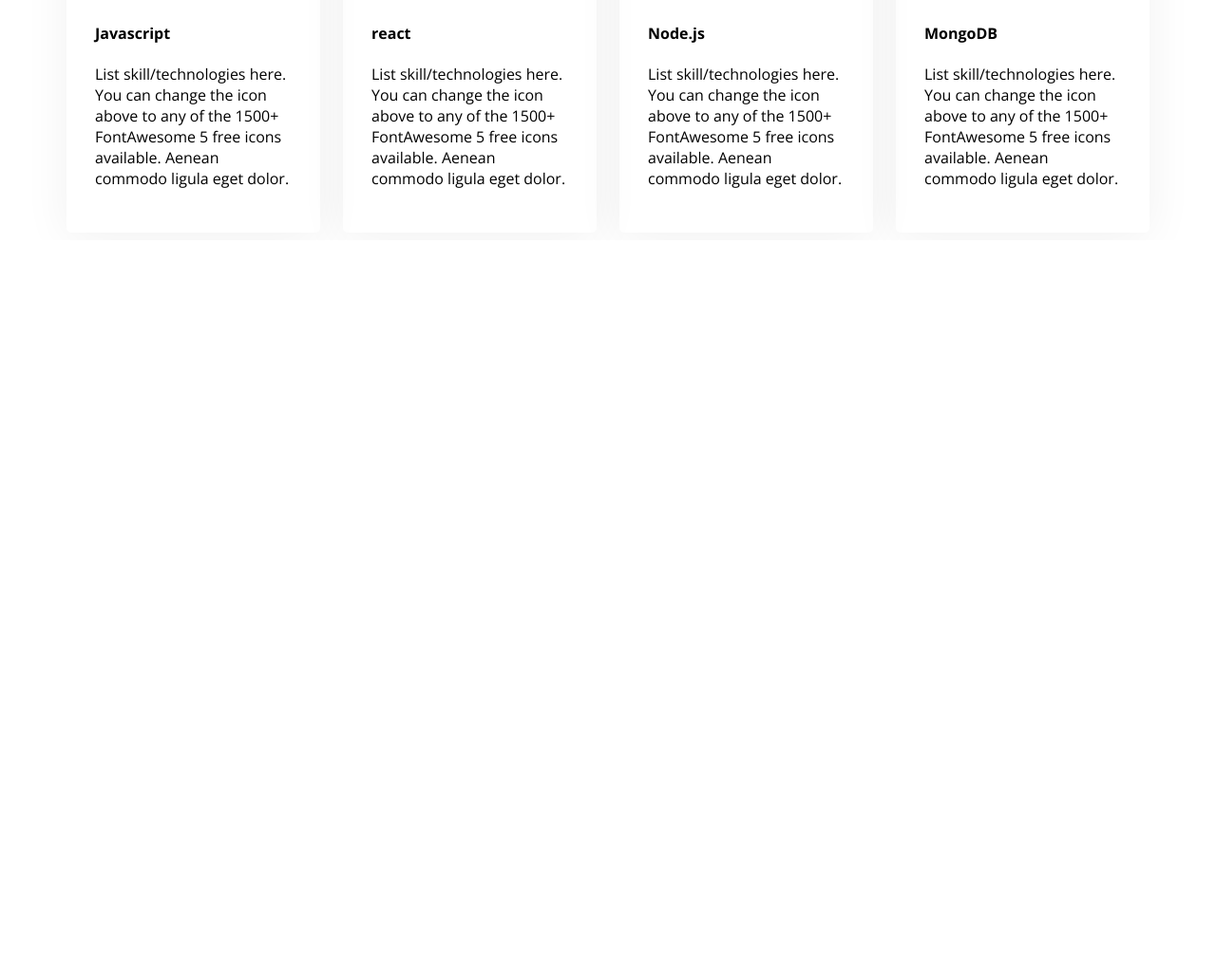
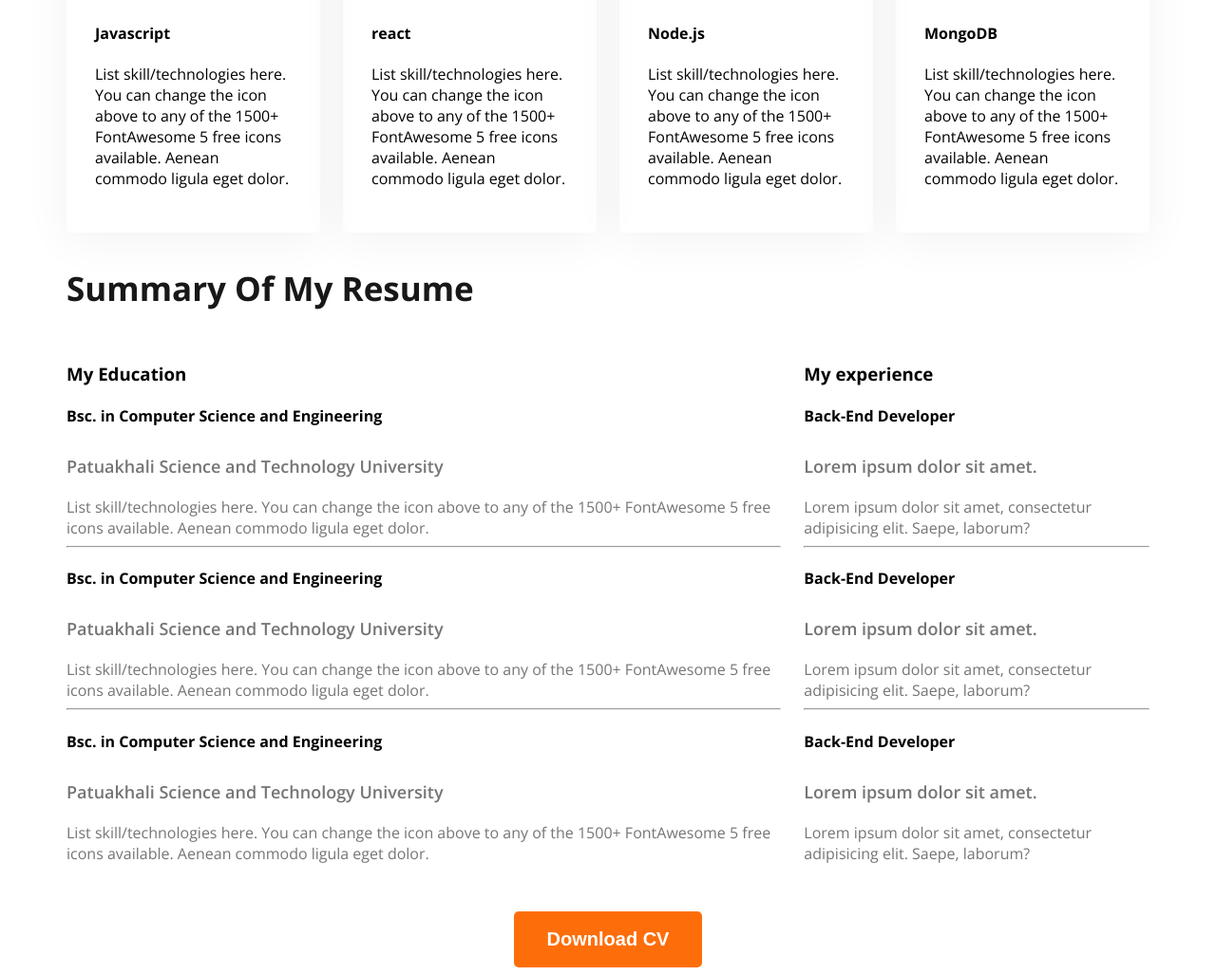
Before and after one commit to RafyHossain/Developer-Portfolio, a plain HTML site: page index.html in a window 1280 px wide. Shown: the part 1673-2700 px from the top of the page at 95% size. Before the commit the page ends 1926 px from the top, so only its background shows below. Drawn offline with nearby package versions, Linux system fonts and the light colour scheme.

Commit message:
experience

```diff
--- a/index.html
+++ b/index.html
@@ -90,6 +90,63 @@
             </div>
 
         </Section>
+        <section class="resume">
+            <h3 class="section-title">Summary Of My Resume</h3>
+            <div class="resume-container">
+                <div class="resume-column">
+                    <h3 class="resume-column-title">My Education</h3>
+                    <div class="experience">
+                        <h4 class="experience-title">Bsc. in Computer Science and Engineering </h4>
+                        <h5 class="experience-subtitle">Patuakhali Science and Technology University</h5>
+                        <div class="experience-description">List skill/technologies here. You can change the icon above
+to any of the 1500+ FontAwesome 5 free icons available. Aenean commodo ligula eget dolor.</div>
+                    </div>
+                    <hr>
+                    <div class="experience">
+                        <h4 class="experience-title">Bsc. in Computer Science and Engineering </h4>
+                        <h5 class="experience-subtitle">Patuakhali Science and Technology University</h5>
+                        <div class="experience-description">List skill/technologies here. You can change the icon above
+to any of the 1500+ FontAwesome 5 free icons available. Aenean commodo ligula eget dolor.</div>
+                    </div>
+                    <hr>
+                   <div class="experience">
+                        <h4 class="experience-title">Bsc. in Computer Science and Engineering </h4>
+                        <h5 class="experience-subtitle">Patuakhali Science and Technology University</h5>
+                        <div class="experience-description">List skill/technologies here. You can change the icon above
+to any of the 1500+ FontAwesome 5 free icons available. Aenean commodo ligula eget dolor.</div>
+                    </div>
+                </div>
+                <div class="resume-column">
+                    <h3 class="resume-column-title">My experience</h3>
+                    <div class="experience">
+                        <h4 class="experience-title">Back-End Developer</h4>
+                        <h5 class="experience-subtitle">Lorem ipsum dolor sit amet.</h5>
+
+                        <div class="experience-description">Lorem ipsum dolor sit amet, consectetur adipisicing elit. Saepe, laborum?</div>
+                    </div>
+                    <hr>
+                    <div class="experience">
+                        <h4 class="experience-title">Back-End Developer</h4>
+                        <h5 class="experience-subtitle">Lorem ipsum dolor sit amet.</h5>
+
+                        <div class="experience-description">Lorem ipsum dolor sit amet, consectetur adipisicing elit. Saepe, laborum?</div>
+                    </div>
+                    <hr>
+                    <div class="experience">
+                        <h4 class="experience-title">Back-End Developer</h4>
+                        <h5 class="experience-subtitle">Lorem ipsum dolor sit amet.</h5>
+
+                        <div class="experience-description">Lorem ipsum dolor sit amet, consectetur adipisicing elit. Saepe, laborum?</div>
+                    </div>
+                </div>
+
+
+
+            </div>
+           <div class="text-center resume-download-cv">
+             <button class="btn-primary">Download CV</button>
+           </div>
+        </section>
 
     </main>
     <footer>
--- a/styles/portfolio.css
+++ b/styles/portfolio.css
@@ -130,3 +130,21 @@
     border-radius: 5px;
     box-shadow: 0px 6px 50px 0px rgba(0, 0,0,0.06);/* X axis Y axis blour spreed */
 }
+
+.resume-container{
+    display: flex;
+    gap: 24px;
+}
+.experience-subtitle{
+    font-size: 18px;
+    font-weight: 600;
+    margin-bottom: 20px;
+}
+
+.experience-description, .experience-subtitle{
+    color: #757575;
+}
+
+.resume-download-cv{
+    margin-top: 50px;
+}
```
